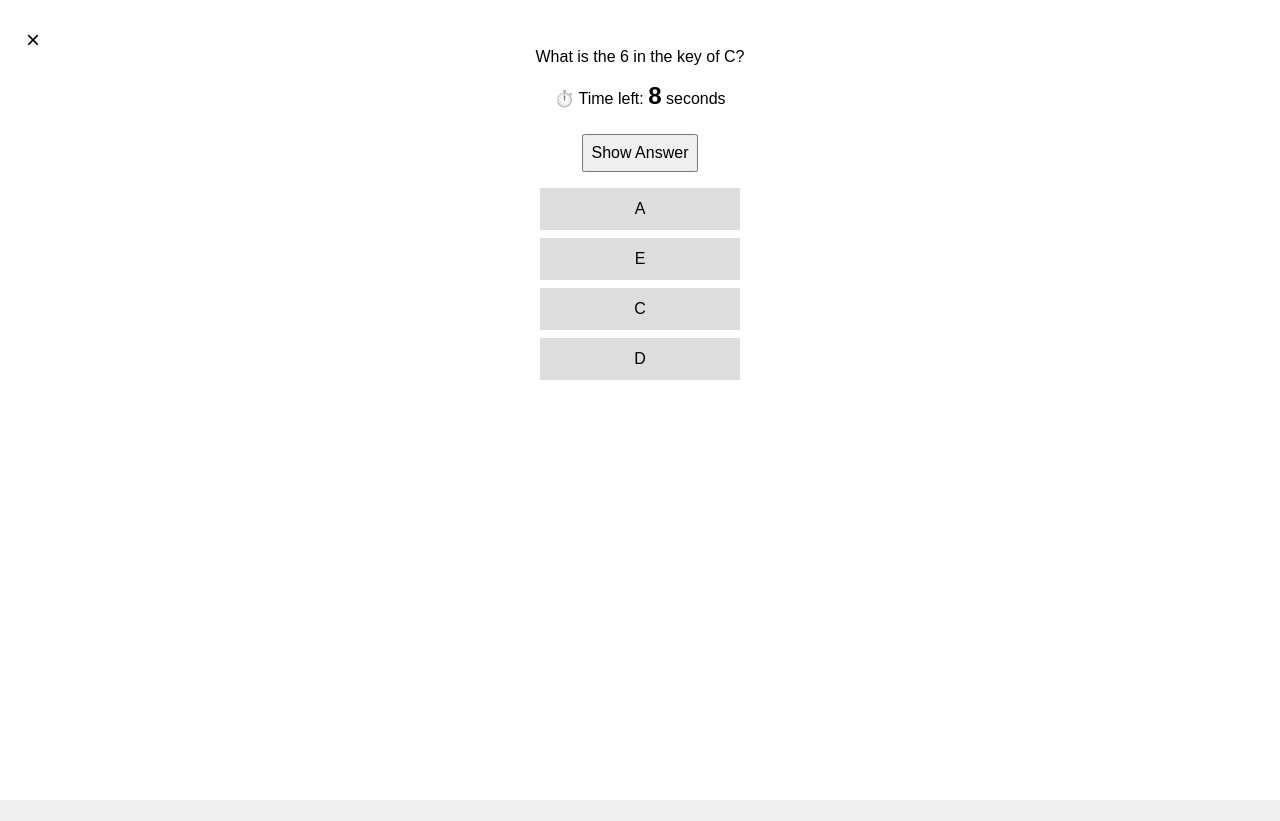
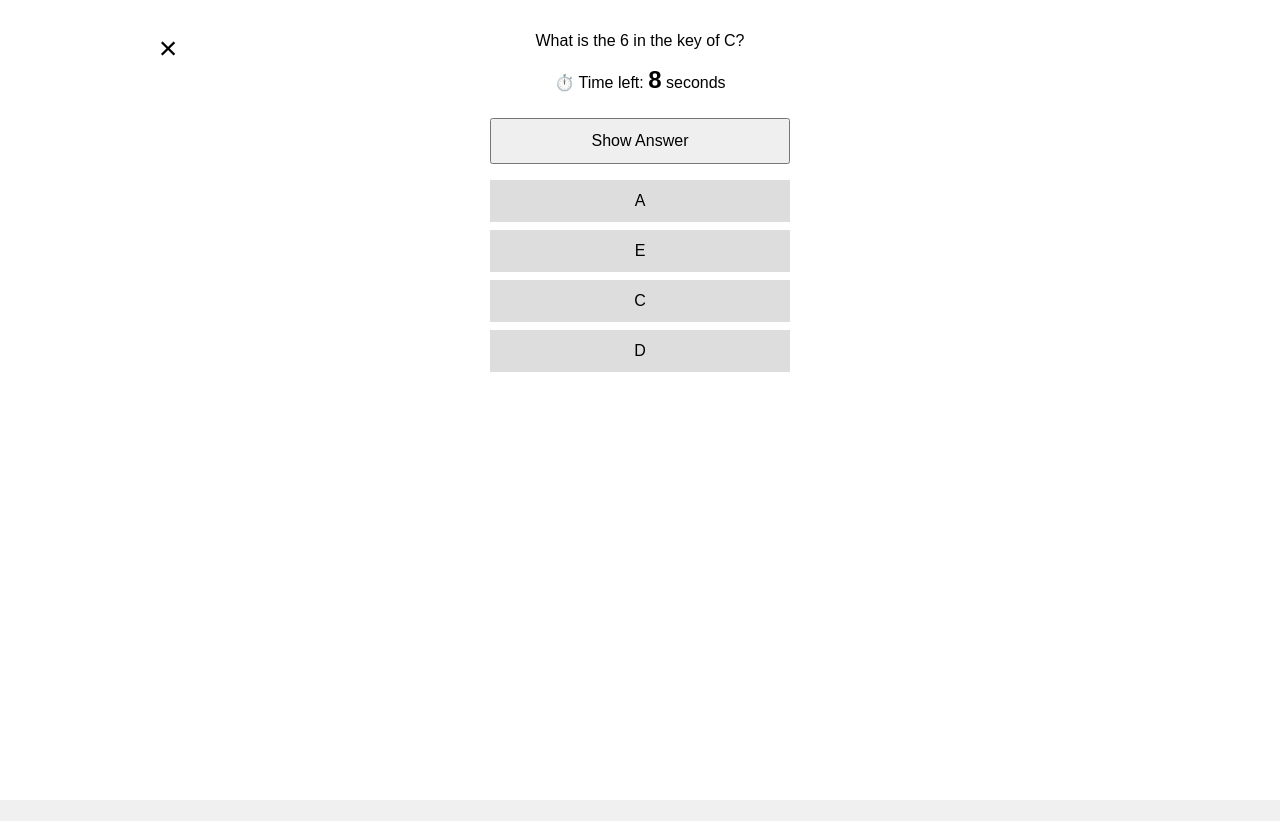
Before and after one commit to JoseC1154/Bass_Quiz, a plain HTML site: page index.html in a window 1280 px wide. Both pictures are taken after a click on the button "Start Quiz". Before the commit the page ends 800 px from the top, so only its background shows below. Drawn offline with Linux system fonts and the light colour scheme.

Commit message:
Update index.html

```diff
--- a/index.html
+++ b/index.html
@@ -2,47 +2,41 @@
 <html lang="en">
 <head>
   <meta charset="UTF-8" />
+  <meta name="viewport" content="width=device-width, initial-scale=1.0">
   <title>Scale Driller</title>
   <meta name="description" content="Scale Driller – A number system quiz for bass players to practice scale degrees by key.">
   <style>
-    body {
+    html, body {
       font-family: sans-serif;
       text-align: center;
       background: #f0f0f0;
-      padding: 2rem;
       margin: 0;
+      padding: 0;
+      height: 100%;
+      width: 100%;
+      box-sizing: border-box;
+    }
+    #setupContainer, #quizOverlay {
+      display: flex;
+      flex-direction: column;
+      align-items: center;
+      justify-content: center;
+      height: 100vh;
+      padding: 1rem;
     }
     select, input, button {
-      padding: 0.5rem;
+      padding: 0.75rem;
       font-size: 1rem;
       margin: 0.5rem;
-    }
-    #quizOverlay {
-      display: none;
-      position: fixed;
-      top: 0;
-      left: 0;
-      width: 100vw;
-      height: 100vh;
-      background-color: white;
-      z-index: 9999;
-      padding: 2rem;
-      box-sizing: border-box;
-    }
-    #closeQuizBtn {
-      position: absolute;
-      top: 10px;
-      left: 10px;
-      font-size: 1.5rem;
-      background: none;
-      border: none;
-      cursor: pointer;
+      width: 80%;
+      max-width: 300px;
     }
     .choice {
       display: block;
       margin: 0.5rem auto;
       padding: 0.75rem;
-      width: 200px;
+      width: 80%;
+      max-width: 300px;
       background: #ddd;
       border: none;
       cursor: pointer;
@@ -62,6 +56,26 @@
       font-size: 1.2rem;
       font-weight: bold;
       margin-top: 1rem;
+    }
+    #quizOverlay {
+      display: none;
+      position: fixed;
+      top: 0;
+      left: 0;
+      width: 100vw;
+      height: 100vh;
+      background-color: white;
+      z-index: 9999;
+      box-sizing: border-box;
+    }
+    #closeQuizBtn {
+      position: absolute;
+      top: 10px;
+      left: 10px;
+      font-size: 2rem;
+      background: none;
+      border: none;
+      cursor: pointer;
     }
   </style>
 </head>
@@ -99,12 +113,12 @@
 
   <div>
     <label for="secondsInput">Seconds per question:</label>
-    <input type="number" id="secondsInput" min="1" value="10" style="width: 60px;">
+    <input type="number" id="secondsInput" min="1" value="10">
   </div>
 
   <div>
     <label for="questionCountInput">Number of questions:</label>
-    <input type="number" id="questionCountInput" min="1" value="5" style="width: 60px;">
+    <input type="number" id="questionCountInput" min="1" value="5">
   </div>
 
   <button onclick="startQuiz()">Start Quiz</button>
@@ -113,7 +127,7 @@
     <button onclick="toggleChart()" id="toggleChartBtn">Hide Scale Chart</button>
   </div>
 
-  <div id="scaleDisplay" style="margin-top: 1rem; display: inline-block; text-align: left;"></div>
+  <div id="scaleDisplay" style="margin-top: 1rem; text-align: left; max-width: 300px;"></div>
 </div>
 
 <div id="quizOverlay">
```
